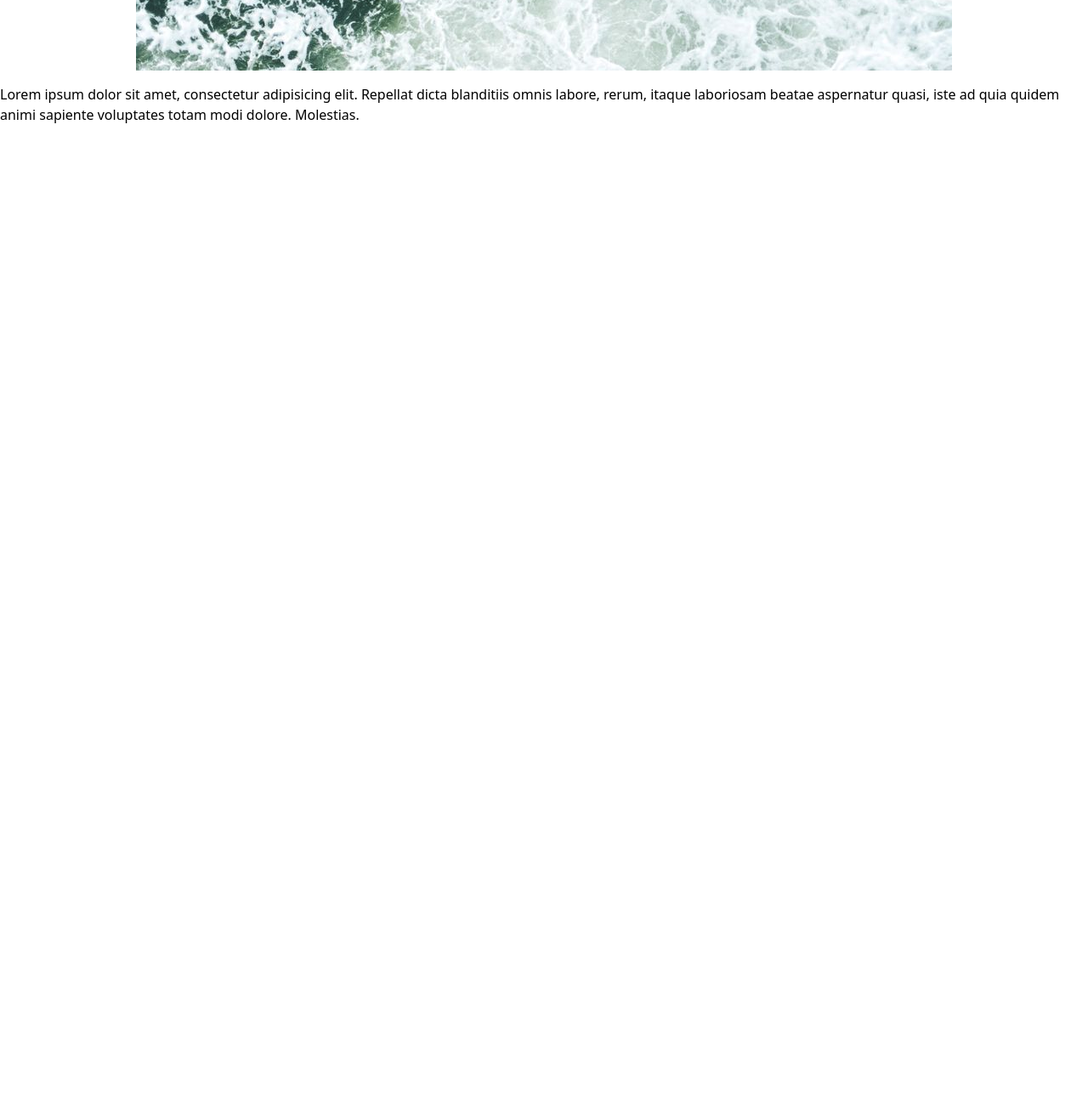
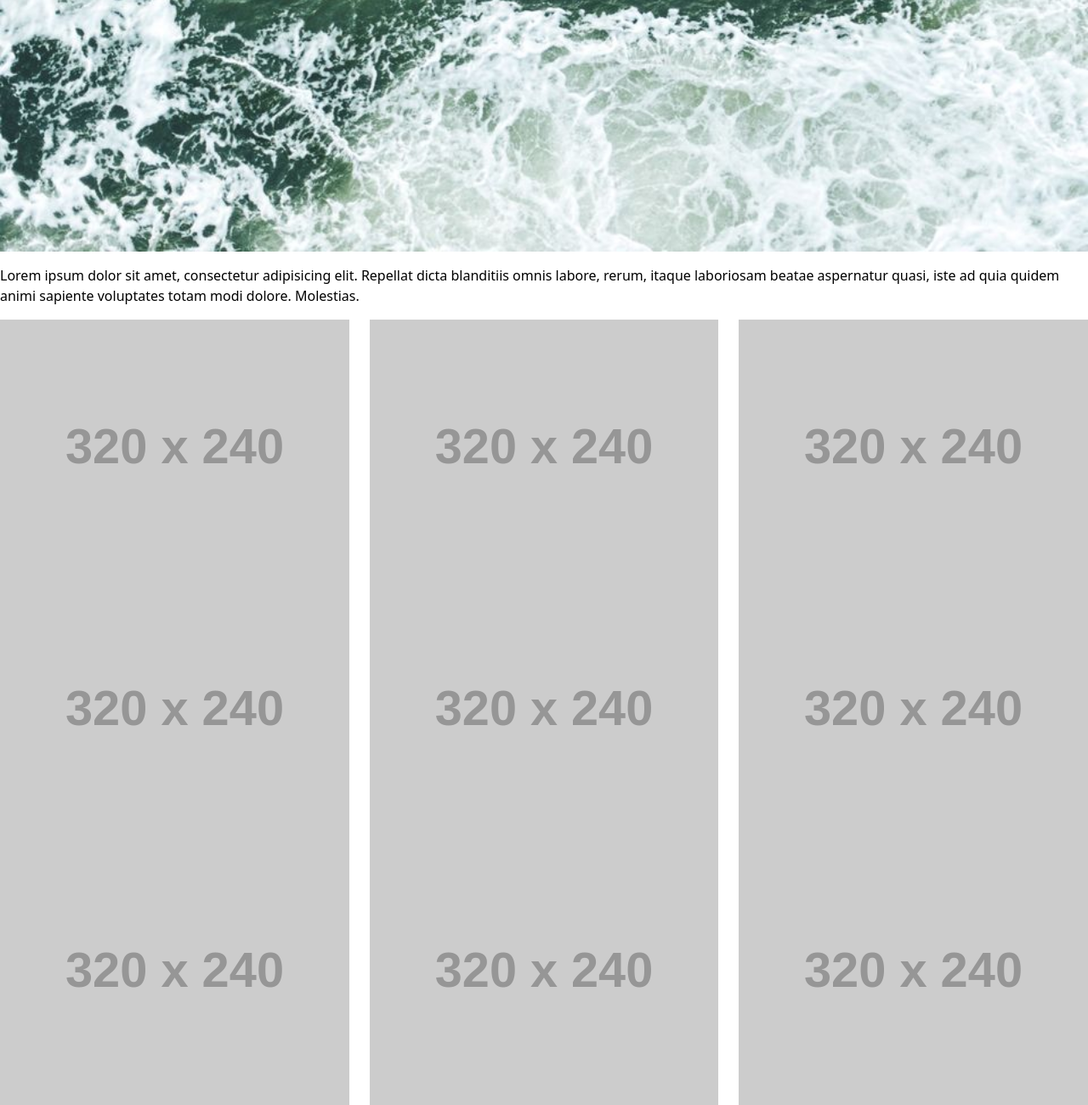
Before and after one commit to deivi11/tailwind-exercise, a plain HTML site: page index.html in a window 1280 px wide. Shown: the part 645-1945 px from the top of the page at 85% size. Before the commit the page ends 808 px from the top, so only its background shows below. Drawn offline with nearby package versions, Linux system fonts and the light colour scheme; placeholder pictures from the web are drawn by us.

Commit message:
Created Header,Nav, grids

```diff
--- a/index.html
+++ b/index.html
@@ -23,12 +23,43 @@
 			</nav>
 		</header>
 
-		<main class="container">
-			<img class="d-block img-fluid mx-auto" src="assets/images/water.jpg" alt="Foamy sea waves seen from above">
+		<main class="container mx-auto ">
+			<img class="block h-auto w-full" src="assets/images/water.jpg" alt="Foamy sea waves seen from above">
 		<div class="container my-4 mx-auto">
 			<p>Lorem ipsum dolor sit amet, consectetur adipisicing elit. Repellat dicta blanditiis omnis labore, rerum, itaque laboriosam beatae aspernatur quasi, iste ad quia quidem animi sapiente voluptates totam modi dolore. Molestias.</p>
 		</div>
 
+		<div class="flex flex-wrap -mx-3">
+			<div class="px-3 w-1/2 lg:w-1/3">
+				<img class="block h-auto w-full" src="https://via.placeholder.com/320x240" alt="Placeholder">
+			</div>
+			<div class="px-3 w-1/2 lg:w-1/3">
+				<img class="block h-auto w-full" src="https://via.placeholder.com/320x240" alt="Placeholder">
+			</div>
+			<div class="px-3 w-1/2 lg:w-1/3">
+				<img class="block h-auto w-full" src="https://via.placeholder.com/320x240" alt="Placeholder">
+			</div>
+			<div class="px-3 w-1/2 lg:w-1/3">
+				<img class="block h-auto w-full" src="https://via.placeholder.com/320x240" alt="Placeholder">
+			</div>
+			<div class="px-3 w-1/2 lg:w-1/3">
+				<img class="block h-auto w-full" src="https://via.placeholder.com/320x240" alt="Placeholder">
+			</div>
+			<div class="px-3 w-1/2 lg:w-1/3">
+				<img class="block h-auto w-full" src="https://via.placeholder.com/320x240" alt="Placeholder">
+			</div>
+			<div class="px-3 w-1/2 lg:w-1/3">
+				<img class="block h-auto w-full" src="https://via.placeholder.com/320x240" alt="Placeholder">
+			</div>
+			<div class="px-3 w-1/2 lg:w-1/3">
+				<img class="block h-auto w-full" src="https://via.placeholder.com/320x240" alt="Placeholder">
+			</div>
+			<div class="px-3 w-1/2 lg:w-1/3">
+				<img class="block h-auto w-full" src="https://via.placeholder.com/320x240" alt="Placeholder">
+			</div>
+		</div>
+	</main>
+
 
 	</body>
 </html>
```
